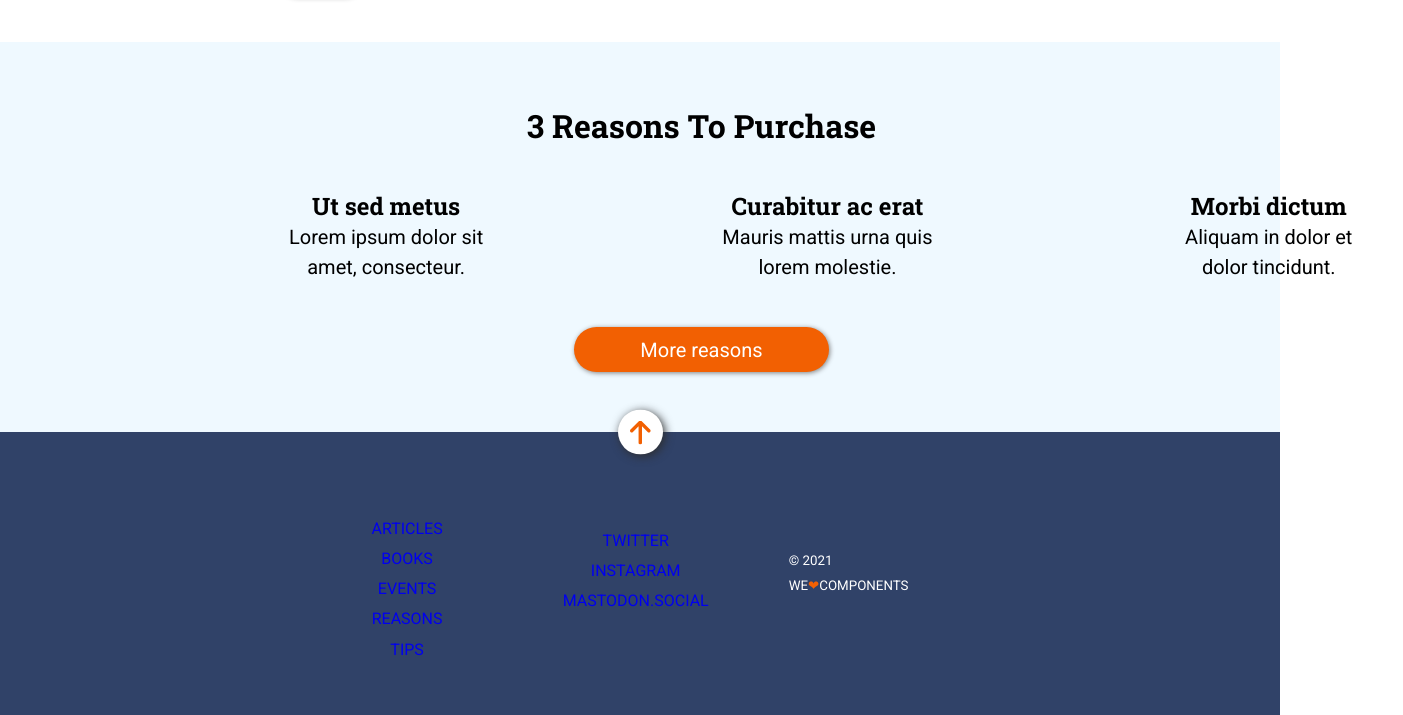
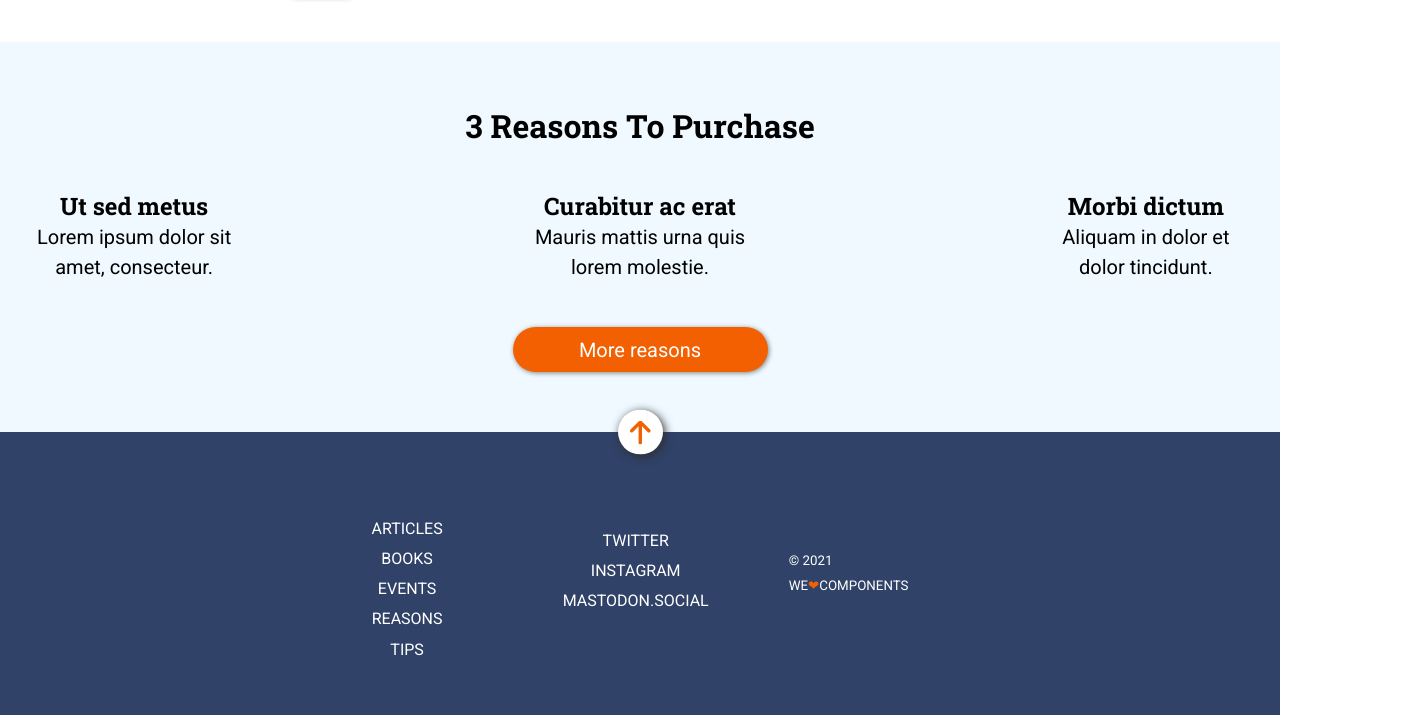
Before and after one commit to Adalab/modulo-1-evaluacion-final-PalomaLozano, a website: page src/html/index.html in a window 1280 px wide. Shown: the part 1067-1782 px from the top of the page, 1403 px wide, since content can reach past the window. Drawn offline with nearby package versions, Linux system fonts and the light colour scheme; files that its build step writes are made by us from their sources; files whose address does not match are found by name.

Commit message:
final changes

```diff
--- a/src/html/partials/footer.html
+++ b/src/html/partials/footer.html
@@ -6,31 +6,53 @@
       <nav class="first__list--footer">
         <ul>
           <li>
-            <a href="https://adalab.es/" target="_blank" title="adalab"
+            <a
+              href="https://adalab.es/"
+              target="_blank"
+              title="adalab"
+              class="footer__link"
               >articles</a
             >
           </li>
 
           <li>
-            <a href="https://adalab.es/" target="_blank" title="adalab"
+            <a
+              href="https://adalab.es/"
+              target="_blank"
+              title="adalab"
+              class="footer__link"
               >books</a
             >
           </li>
 
           <li>
-            <a href="https://adalab.es/" target="_blank" title="adalab"
+            <a
+              href="https://adalab.es/"
+              target="_blank"
+              title="adalab"
+              class="footer__link"
               >events</a
             >
           </li>
 
           <li>
-            <a href="https://adalab.es/" target="_blank" title="adalab"
+            <a
+              href="https://adalab.es/"
+              target="_blank"
+              title="adalab"
+              class="footer__link"
               >reasons</a
             >
           </li>
 
           <li>
-            <a href="https://adalab.es/" target="_blank" title="adalab">tips</a>
+            <a
+              href="https://adalab.es/"
+              target="_blank"
+              title="adalab"
+              class="footer__link"
+              >tips</a
+            >
           </li>
         </ul>
       </nav>
@@ -38,19 +60,31 @@
       <nav class="second__list--footer">
         <ul>
           <li>
-            <a href="https://adalab.es/" target="_blank" title="adalab"
+            <a
+              href="https://adalab.es/"
+              target="_blank"
+              title="adalab"
+              class="footer__link"
               >twitter</a
             >
           </li>
 
           <li>
-            <a href="https://adalab.es/" target="_blank" title="adalab"
+            <a
+              href="https://adalab.es/"
+              target="_blank"
+              title="adalab"
+              class="footer__link"
               >instagram</a
             >
           </li>
 
           <li>
-            <a href="https://adalab.es/" target="_blank" title="adalab"
+            <a
+              href="https://adalab.es/"
+              target="_blank"
+              title="adalab"
+              class="footer__link"
               >mastodon.social</a
             >
           </li>
--- a/src/html/partials/header.html
+++ b/src/html/partials/header.html
@@ -5,5 +5,5 @@
 
   <h1 class="h1__header--mobile">anonymous proxy</h1>
   <h4 class="h4__header--mobile">In hac habitasse platea dictumst.</h4>
-  <a class="button__header--mobile" href="./index.html#more__reasons"></a>
+  <a class="button__header--mobile" href="./index.html#morereasons"></a>
 </header>
--- a/src/html/partials/main.html
+++ b/src/html/partials/main.html
@@ -42,7 +42,7 @@
       target="_blank"
       title="adalab"
     >
-      <div class="more__reasons">More reasons</div></a
+      <div class="morereasons">More reasons</div></a
     >
   </section>
 </main>
--- a/src/scss/layout/_footer.scss
+++ b/src/scss/layout/_footer.scss
@@ -66,3 +66,7 @@
     margin-left: 80px;
   }
 }
+
+.footer__link {
+  color: white;
+}
--- a/src/scss/layout/_main.scss
+++ b/src/scss/layout/_main.scss
@@ -143,10 +143,6 @@
     margin-left: 28px;
     margin-right: 28px;
   }
-
-  @media screen and (min-width: 1280px) {
-    margin-left: 280px;
-  }
 }
 
 .second__reason--article {
@@ -161,10 +157,6 @@
     margin-left: 28px;
     margin-right: 28px;
   }
-
-  @media screen and (min-width: 1280px) {
-    margin-left: 150px;
-  }
 }
 
 .third__reason--article {
@@ -178,10 +170,6 @@
     grid-column: 5 / 6;
     margin-left: 28px;
     margin-right: 28px;
-  }
-
-  @media screen and (min-width: 1280px) {
-    margin-left: 150px;
   }
 }
 
@@ -239,7 +227,7 @@
     }
   }
 
-  .more__reasons {
+  .morereasons {
     font-family: $font_roboto;
     color: $font_color;
     font-size: 20px;
```
Also changed, not shown: docs/assets/css/imports.css.
